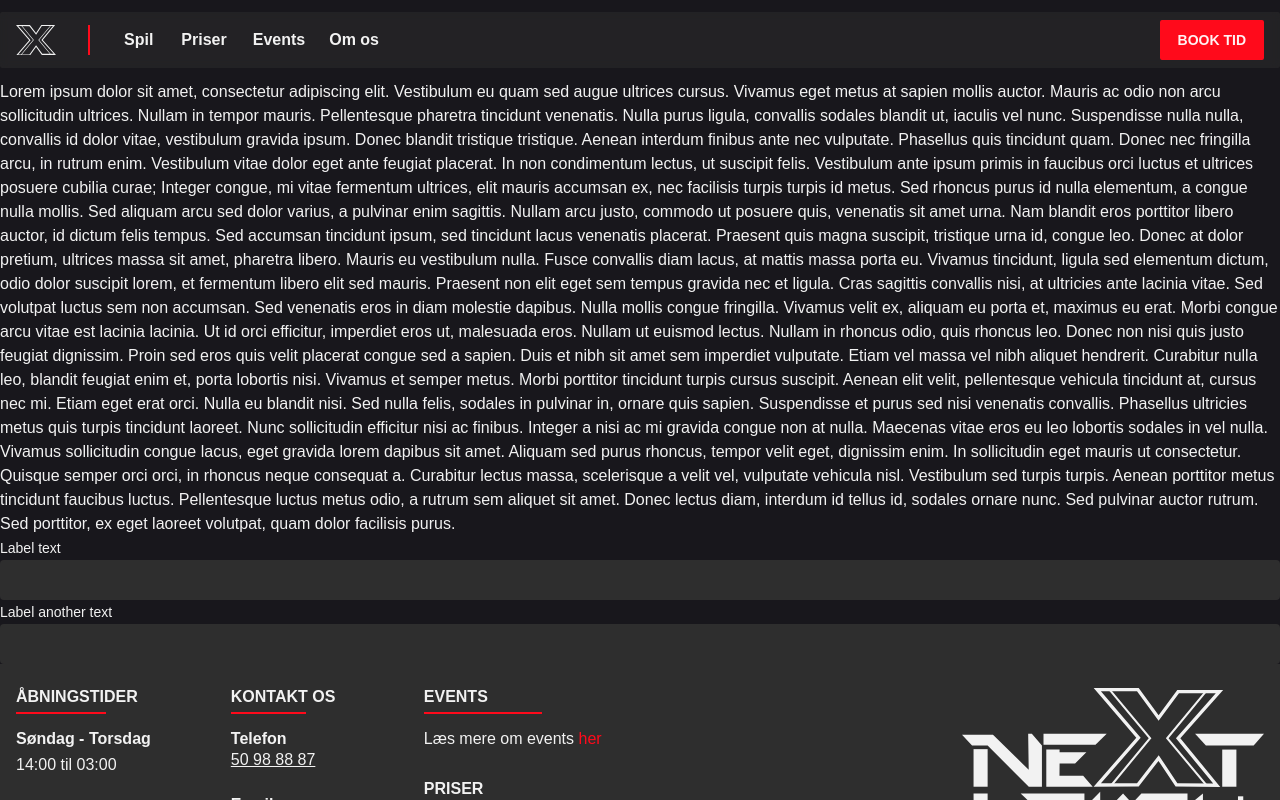
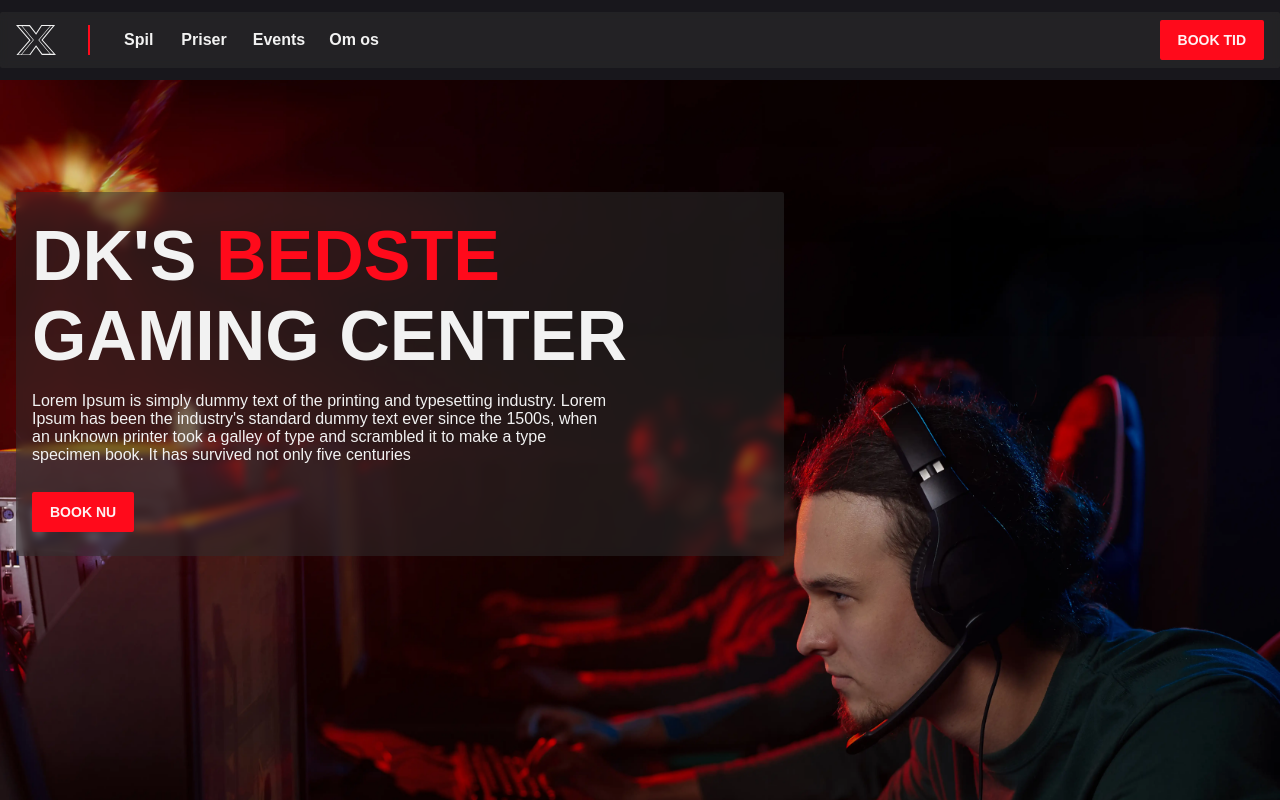
Before and after one commit to TobiasRoland123/next_level, a Next.js app: page / in a window 1280 px wide. Shown: the top 800 px of the page. Built offline with nearby package versions, Linux system fonts and the light colour scheme.

Commit message:
created hero component

```diff
--- /dev/null
+++ b/src/modules/Hero/Hero.tsx
@@ -0,0 +1,49 @@
+import Image from "next/image";
+import heroPlaceholder from "../../../public/images/hero-placeholder.webp";
+import { Button } from "../../components/Button/Button";
+
+interface heroProps {
+  header?: string;
+  content?: string;
+  buttonLabel?: string;
+  /**
+   * To be sure not to make type errors please copy paste word.
+   * If word is lowercase in header, then it also needs to be lowercase here.
+   */
+  redWord?: string;
+}
+
+export const Hero = ({ header, content, buttonLabel, redWord }: heroProps) => {
+  const renderHeader = () => {
+    if (!header) return null;
+
+    const words = header.split(" ");
+    return (
+      <h1
+        className="hyphens-auto md:hyphens-none"
+        lang="da"
+      >
+        {words.map((word, index) => (
+          <span
+            key={index}
+            className={word === redWord ? "text-accentCol" : ""}
+          >
+            {word}{" "}
+          </span>
+        ))}
+      </h1>
+    );
+  };
+
+  return (
+    <>
+      <header className="w-full flex min-h-screen bg-hero1 bg-cover bg-no-repeat pb-10">
+        <section className=" bg-contrastCol/50 backdrop-blur-sm mt-28  mx-4 px-4 py-6 rounded-sm h-fit md:max-w-[66%] lg:max-w-3xl  ">
+          {renderHeader()}
+          <p className="mt-4">{content && content}</p>
+          {buttonLabel && <Button className=" mt-7">{buttonLabel}</Button>}
+        </section>
+      </header>
+    </>
+  );
+};
--- a/src/pages/index.tsx
+++ b/src/pages/index.tsx
@@ -4,6 +4,7 @@ import { Header } from "../modules/Header/Header";
 
 import { Input } from "@/components/Inputfields/Inputfield";
 import { Footer } from "@/modules/Footer/Footer";
+import { Hero } from "@/modules/Hero/Hero";
 
 export default function Home() {
   return (
@@ -25,6 +26,13 @@ export default function Home() {
           },
           { page: { href: "/om-os", pageTitle: "Om os", subPages: [{ href: "/kontakt", pageTitle: "Kontakt os" }] } },
         ]}
+      />
+
+      <Hero
+        header="Dk's bedste gaming center"
+        redWord="bedste"
+        content="Lorem Ipsum is simply dummy text of the printing and typesetting industry. Lorem Ipsum has been the industry's standard dummy text ever since the 1500s, when an unknown printer took a galley of type and scrambled it to make a type specimen book. It has survived not only five centuries"
+        buttonLabel="Book Nu"
       />
 
       <div>
--- a/src/styles/globals.css
+++ b/src/styles/globals.css
@@ -36,6 +36,7 @@ p {
   font-size: 16px;
   font-weight: 300;
   line-height: normal;
+  max-width: 65ch;
 }
 
 small {
--- a/tailwind.config.ts
+++ b/tailwind.config.ts
@@ -1,4 +1,5 @@
 /** @type {import('tailwindcss').Config} */
+
 module.exports = {
   darkMode: ["class"],
   content: ["./pages/**/*.{ts,tsx}", "./components/**/*.{ts,tsx}", "./app/**/*.{ts,tsx}", "./src/**/*.{ts,tsx}"],
@@ -70,6 +71,9 @@ module.exports = {
         "accordion-down": "accordion-down 0.2s ease-out",
         "accordion-up": "accordion-up 0.2s ease-out",
       },
+      backgroundImage: {
+        hero1: "url('../../public/images/hero-placeholder.webp')",
+      },
     },
   },
   plugins: [require("tailwindcss-animate")],
```
Also changed, not shown: public/images/hero-placeholder.webp (added), 1 other file (tests, documents, lock files or other folders).
